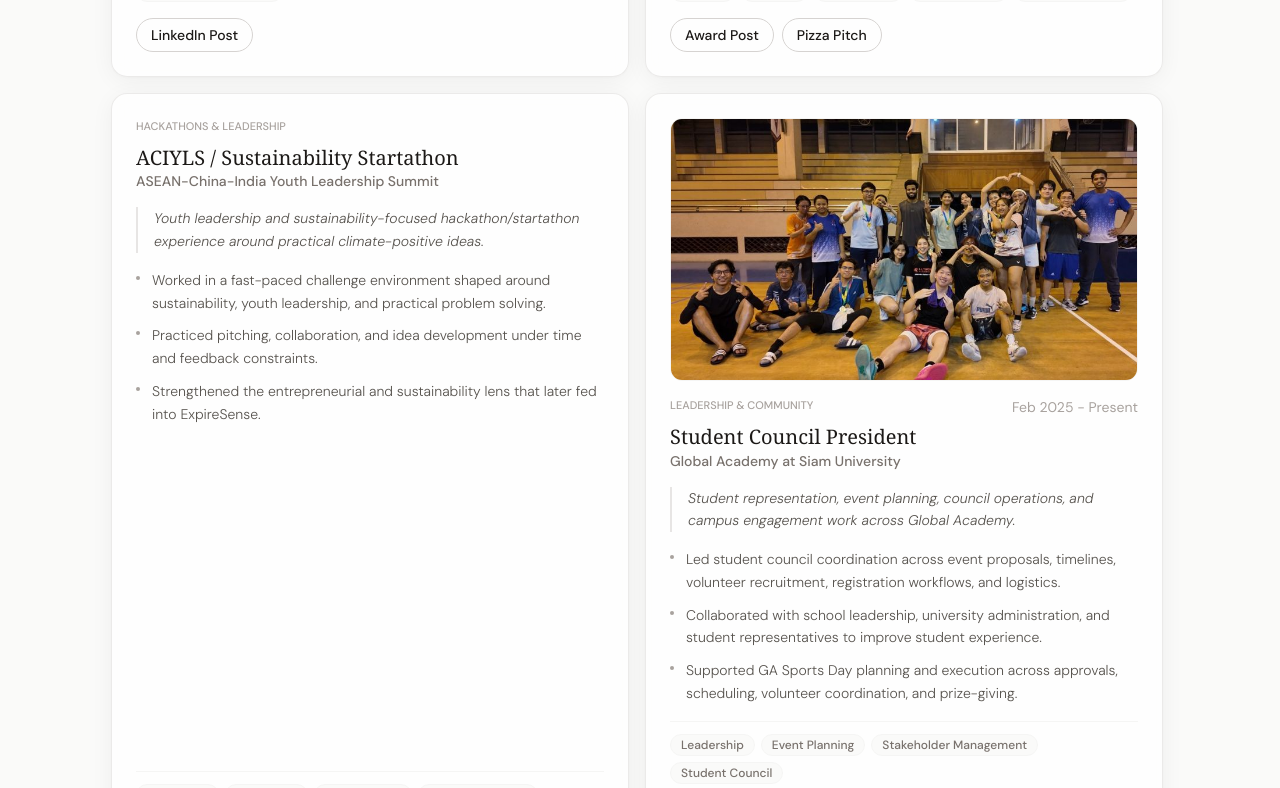
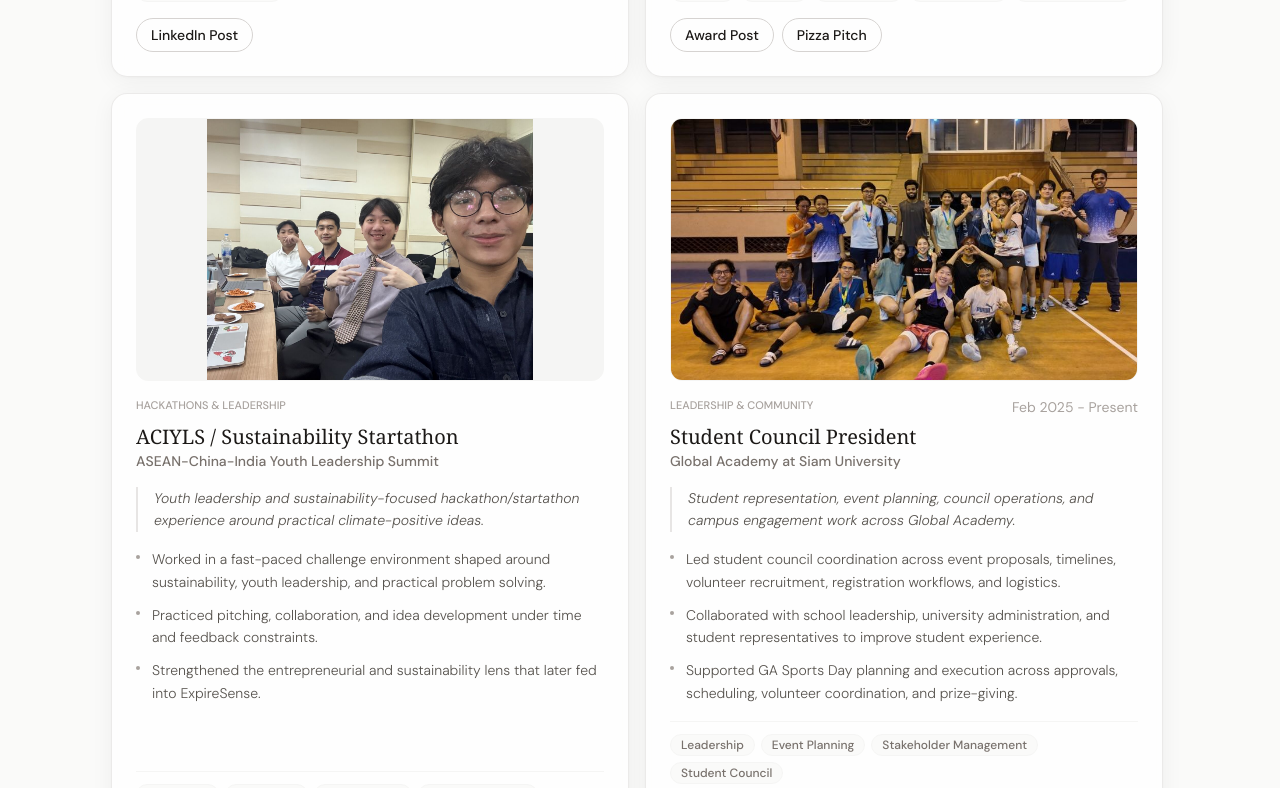
Before and after one commit to pshkai/portfolio, a Next.js app: page /portfolio/experience in a window 1280 px wide. Shown: the part 3866-4654 px from the top of the page. Built offline with nearby package versions, Linux system fonts and the light colour scheme; a web font is replaced by a local one.

Commit message:
Add ACIYLS Startathon team photo

```diff
--- a/src/data/communityExperience.ts
+++ b/src/data/communityExperience.ts
@@ -86,6 +86,10 @@ export const communityExperience: CommunityExperience[] = [
       "Strengthened the entrepreneurial and sustainability lens that later fed into ExpireSense.",
     ],
     badges: ["Hackathon", "Startathon", "Sustainability", "Youth Leadership", "Pitching"],
+    image: {
+      src: "/portfolio/community/aciyls-startathon.png",
+      alt: "Kai and teammates at the ACIYLS Sustainability Startathon.",
+    },
   },
   {
     title: "Student Council President",
```
Also changed, not shown: public/community/aciyls-startathon.png (added).
